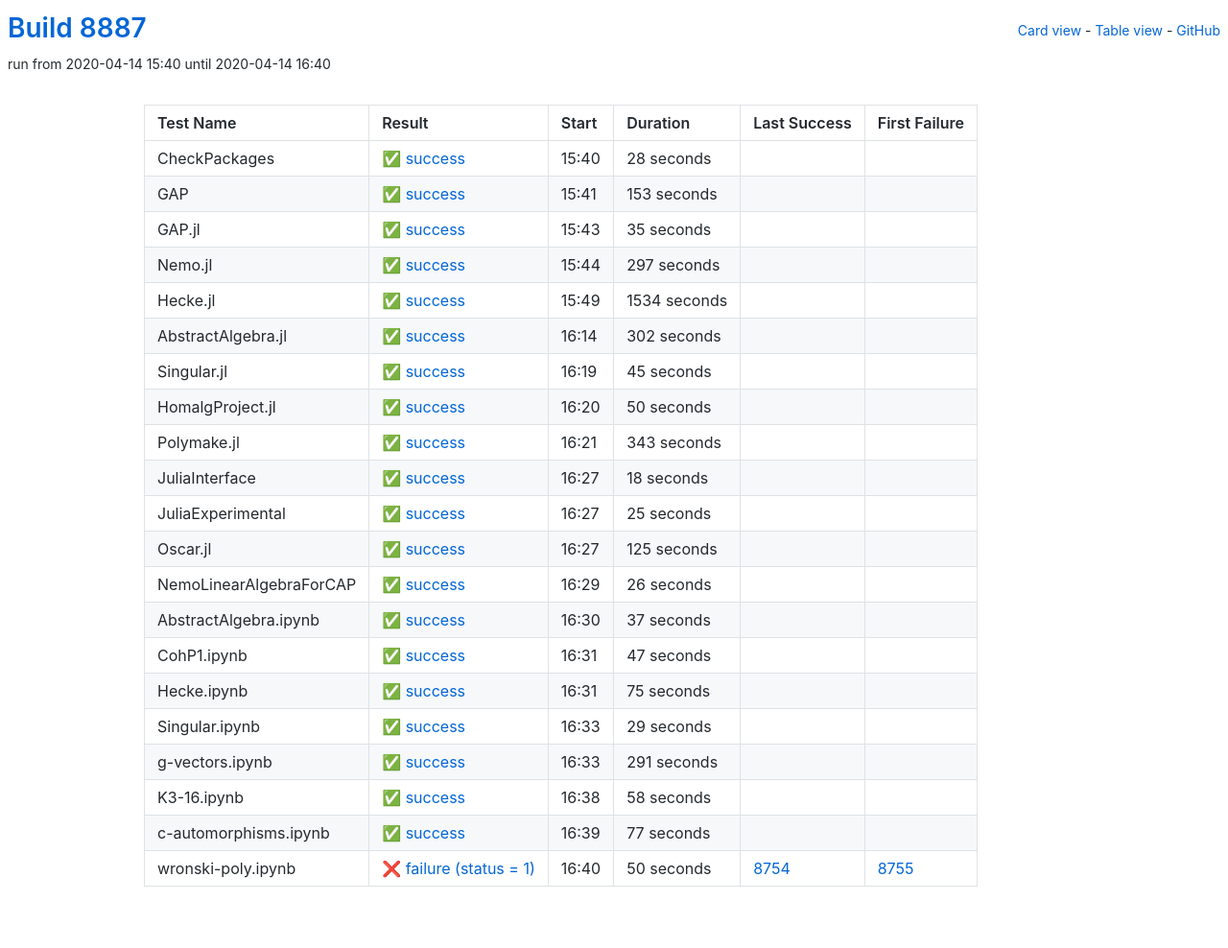
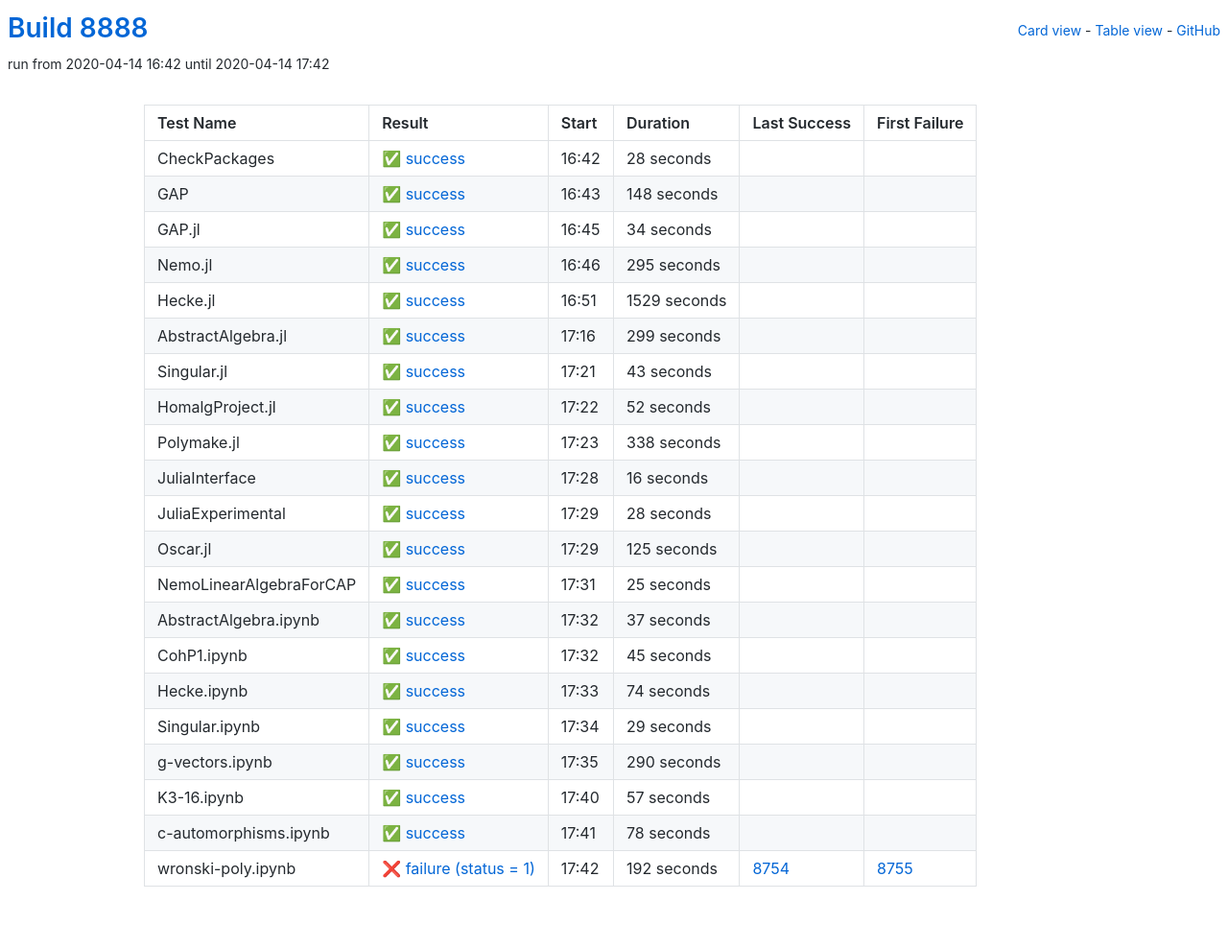
Before and after one commit to oscar-system/oscar-ci-status, a Jekyll site: the page built from table.html, in a window 1280 px wide. Shown: the whole page at 96% size. Built offline with Jekyll 4.4.1, drawn with Linux system fonts in a browser that asks for light colours.

Commit message:
Build 8888

```diff
--- a/_data/ci.yml
+++ b/_data/ci.yml
@@ -1,5 +1,5 @@
-build: 8887
-build_url: https://oscarci.mathematik.uni-kl.de/job/oscar/8887/
+build: 8888
+build_url: https://oscarci.mathematik.uni-kl.de/job/oscar/8888/
 job: oscar
 tests:
 - duration: 28
@@ -8,64 +8,152 @@ tests:
   first_failure_url: null
   last_success: false
   last_success_url: null
-  log: https://oscarci.mathematik.uni-kl.de/job/oscar/8887/artifact/logs/build-8887/CheckPackages.log
+  log: https://oscarci.mathematik.uni-kl.de/job/oscar/8888/artifact/logs/build-8888/CheckPackages.log
   name: CheckPackages
-  start: 2020-04-14 15:40
+  start: 2020-04-14 16:42
   status: success
   success: true
-- duration: 153
+- duration: 148
   exitcode: 0
   first_failure: false
   first_failure_url: null
   last_success: false
   last_success_url: null
-  log: https://oscarci.mathematik.uni-kl.de/job/oscar/8887/artifact/logs/build-8887/GAP.log
+  log: https://oscarci.mathematik.uni-kl.de/job/oscar/8888/artifact/logs/build-8888/GAP.log
   name: GAP
-  start: 2020-04-14 15:41
+  start: 2020-04-14 16:43
   status: success
   success: true
-- duration: 35
+- duration: 34
   exitcode: 0
   first_failure: false
   first_failure_url: null
   last_success: false
   last_success_url: null
-  log: https://oscarci.mathematik.uni-kl.de/job/oscar/8887/artifact/logs/build-8887/GAP.jl.log
+  log: https://oscarci.mathematik.uni-kl.de/job/oscar/8888/artifact/logs/build-8888/GAP.jl.log
   name: GAP.jl
-  start: 2020-04-14 15:43
+  start: 2020-04-14 16:45
   status: success
   success: true
-- duration: 297
+- duration: 295
   exitcode: 0
   first_failure: false
   first_failure_url: null
   last_success: false
   last_success_url: null
-  log: https://oscarci.mathematik.uni-kl.de/job/oscar/8887/artifact/logs/build-8887/Nemo.jl.log
+  log: https://oscarci.mathematik.uni-kl.de/job/oscar/8888/artifact/logs/build-8888/Nemo.jl.log
   name: Nemo.jl
-  start: 2020-04-14 15:44
+  start: 2020-04-14 16:46
   status: success
   success: true
-- duration: 1534
+- duration: 1529
   exitcode: 0
   first_failure: false
   first_failure_url: null
   last_success: false
   last_success_url: null
-  log: https://oscarci.mathematik.uni-kl.de/job/oscar/8887/artifact/logs/build-8887/Hecke.jl.log
+  log: https://oscarci.mathematik.uni-kl.de/job/oscar/8888/artifact/logs/build-8888/Hecke.jl.log
   name: Hecke.jl
-  start: 2020-04-14 15:49
+  start: 2020-04-14 16:51
   status: success
   success: true
-- duration: 302
+- duration: 299
   exitcode: 0
   first_failure: false
   first_failure_url: null
   last_success: false
   last_success_url: null
-  log: https://oscarci.mathematik.uni-kl.de/job/oscar/8887/artifact/logs/build-8887/AbstractAlgebra.jl.log
+  log: https://oscarci.mathematik.uni-kl.de/job/oscar/8888/artifact/logs/build-8888/AbstractAlgebra.jl.log
   name: AbstractAlgebra.jl
-  start: 2020-04-14 16:14
+  start: 2020-04-14 17:16
+  status: success
+  success: true
+- duration: 43
+  exitcode: 0
+  first_failure: false
+  first_failure_url: null
+  last_success: false
+  last_success_url: null
+  log: https://oscarci.mathematik.uni-kl.de/job/oscar/8888/artifact/logs/build-8888/Singular.jl.log
+  name: Singular.jl
+  start: 2020-04-14 17:21
+  status: success
+  success: true
+- duration: 52
+  exitcode: 0
+  first_failure: false
+  first_failure_url: null
+  last_success: false
+  last_success_url: null
+  log: https://oscarci.mathematik.uni-kl.de/job/oscar/8888/artifact/logs/build-8888/HomalgProject.jl.log
+  name: HomalgProject.jl
+  start: 2020-04-14 17:22
+  status: success
+  success: true
+- duration: 338
+  exitcode: 0
+  first_failure: false
+  first_failure_url: null
+  last_success: false
+  last_success_url: null
+  log: https://oscarci.mathematik.uni-kl.de/job/oscar/8888/artifact/logs/build-8888/Polymake.jl.log
+  name: Polymake.jl
+  start: 2020-04-14 17:23
+  status: success
+  success: true
+- duration: 16
+  exitcode: 0
+  first_failure: false
+  first_failure_url: null
+  last_success: false
+  last_success_url: null
+  log: https://oscarci.mathematik.uni-kl.de/job/oscar/8888/artifact/logs/build-8888/JuliaInterface.log
+  name: JuliaInterface
+  start: 2020-04-14 17:28
+  status: success
+  success: true
+- duration: 28
+  exitcode: 0
+  first_failure: false
+  first_failure_url: null
+  last_success: false
+  last_success_url: null
+  log: https://oscarci.mathematik.uni-kl.de/job/oscar/8888/artifact/logs/build-8888/JuliaExperimental.log
+  name: JuliaExperimental
+  start: 2020-04-14 17:29
+  status: success
+  success: true
+- duration: 125
+  exitcode: 0
+  first_failure: false
+  first_failure_url: null
+  last_success: false
+  last_success_url: null
+  log: https://oscarci.mathematik.uni-kl.de/job/oscar/8888/artifact/logs/build-8888/Oscar.jl.log
+  name: Oscar.jl
+  start: 2020-04-14 17:29
+  status: success
+  success: true
+- duration: 25
+  exitcode: 0
+  first_failure: false
+  first_failure_url: null
+  last_success: false
+  last_success_url: null
+  log: https://oscarci.mathematik.uni-kl.de/job/oscar/8888/artifact/logs/build-8888/NemoLinearAlgebraForCAP.log
+  name: NemoLinearAlgebraForCAP
+  start: 2020-04-14 17:31
+  status: success
+  success: true
+- duration: 37
+  exitcode: 0
+  first_failure: false
+  first_failure_url: null
+  last_success: false
+  last_success_url: null
+  log: https://oscarci.mathematik.uni-kl.de/job/oscar/8888/artifact/logs/build-8888/AbstractAlgebra.ipynb.log
+  name: AbstractAlgebra.ipynb
+  start: 2020-04-14 17:32
   status: success
   success: true
 - duration: 45
@@ -74,108 +162,20 @@ tests:
   first_failure_url: null
   last_success: false
   last_success_url: null
-  log: https://oscarci.mathematik.uni-kl.de/job/oscar/8887/artifact/logs/build-8887/Singular.jl.log
-  name: Singular.jl
-  start: 2020-04-14 16:19
+  log: https://oscarci.mathematik.uni-kl.de/job/oscar/8888/artifact/logs/build-8888/CohP1.ipynb.log
+  name: CohP1.ipynb
+  start: 2020-04-14 17:32
   status: success
   success: true
-- duration: 50
+- duration: 74
   exitcode: 0
   first_failure: false
   first_failure_url: null
   last_success: false
   last_success_url: null
-  log: https://oscarci.mathematik.uni-kl.de/job/oscar/8887/artifact/logs/build-8887/HomalgProject.jl.log
-  name: HomalgProject.jl
-  start: 2020-04-14 16:20
-  status: success
-  success: true
-- duration: 343
-  exitcode: 0
-  first_failure: false
-  first_failure_url: null
-  last_success: false
-  last_success_url: null
-  log: https://oscarci.mathematik.uni-kl.de/job/oscar/8887/artifact/logs/build-8887/Polymake.jl.log
-  name: Polymake.jl
-  start: 2020-04-14 16:21
-  status: success
-  success: true
-- duration: 18
-  exitcode: 0
-  first_failure: false
-  first_failure_url: null
-  last_success: false
-  last_success_url: null
-  log: https://oscarci.mathematik.uni-kl.de/job/oscar/8887/artifact/logs/build-8887/JuliaInterface.log
-  name: JuliaInterface
-  start: 2020-04-14 16:27
-  status: success
-  success: true
-- duration: 25
-  exitcode: 0
-  first_failure: false
-  first_failure_url: null
-  last_success: false
-  last_success_url: null
-  log: https://oscarci.mathematik.uni-kl.de/job/oscar/8887/artifact/logs/build-8887/JuliaExperimental.log
-  name: JuliaExperimental
-  start: 2020-04-14 16:27
-  status: success
-  success: true
-- duration: 125
-  exitcode: 0
-  first_failure: false
-  first_failure_url: null
-  last_success: false
-  last_success_url: null
-  log: https://oscarci.mathematik.uni-kl.de/job/oscar/8887/artifact/logs/build-8887/Oscar.jl.log
-  name: Oscar.jl
-  start: 2020-04-14 16:27
-  status: success
-  success: true
-- duration: 26
-  exitcode: 0
-  first_failure: false
-  first_failure_url: null
-  last_success: false
-  last_success_url: null
-  log: https://oscarci.mathematik.uni-kl.de/job/oscar/8887/artifact/logs/build-8887/NemoLinearAlgebraForCAP.log
-  name: NemoLinearAlgebraForCAP
-  start: 2020-04-14 16:29
-  status: success
-  success: true
-- duration: 37
-  exitcode: 0
-  first_failure: false
-  first_failure_url: null
-  last_success: false
-  last_success_url: null
-  log: https://oscarci.mathematik.uni-kl.de/job/oscar/8887/artifact/logs/build-8887/AbstractAlgebra.ipynb.log
-  name: AbstractAlgebra.ipynb
-  start: 2020-04-14 16:30
-  status: success
-  success: true
-- duration: 47
-  exitcode: 0
-  first_failure: false
-  first_failure_url: null
-  last_success: false
-  last_success_url: null
-  log: https://oscarci.mathematik.uni-kl.de/job/oscar/8887/artifact/logs/build-8887/CohP1.ipynb.log
-  name: CohP1.ipynb
-  start: 2020-04-14 16:31
-  status: success
-  success: true
-- duration: 75
-  exitcode: 0
-  first_failure: false
-  first_failure_url: null
-  last_success: false
-  last_success_url: null
-  log: https://oscarci.mathematik.uni-kl.de/job/oscar/8887/artifact/logs/build-8887/Hecke.ipynb.log
+  log: https://oscarci.mathematik.uni-kl.de/job/oscar/8888/artifact/logs/build-8888/Hecke.ipynb.log
   name: Hecke.ipynb
-  start: 2020-04-14 16:31
+  start: 2020-04-14 17:33
   status: success
   success: true
 - duration: 29
@@ -184,52 +184,52 @@ tests:
   first_failure_url: null
   last_success: false
   last_success_url: null
-  log: https://oscarci.mathematik.uni-kl.de/job/oscar/8887/artifact/logs/build-8887/Singular.ipynb.log
+  log: https://oscarci.mathematik.uni-kl.de/job/oscar/8888/artifact/logs/build-8888/Singular.ipynb.log
   name: Singular.ipynb
-  start: 2020-04-14 16:33
+  start: 2020-04-14 17:34
   status: success
   success: true
-- duration: 291
+- duration: 290
   exitcode: 0
   first_failure: false
   first_failure_url: null
   last_success: false
   last_success_url: null
-  log: https://oscarci.mathematik.uni-kl.de/job/oscar/8887/artifact/logs/build-8887/g-vectors.ipynb.log
+  log: https://oscarci.mathematik.uni-kl.de/job/oscar/8888/artifact/logs/build-8888/g-vectors.ipynb.log
   name: g-vectors.ipynb
-  start: 2020-04-14 16:33
+  start: 2020-04-14 17:35
   status: success
   success: true
-- duration: 58
+- duration: 57
   exitcode: 0
   first_failure: false
   first_failure_url: null
   last_success: false
   last_success_url: null
-  log: https://oscarci.mathematik.uni-kl.de/job/oscar/8887/artifact/logs/build-8887/K3-16.ipynb.log
+  log: https://oscarci.mathematik.uni-kl.de/job/oscar/8888/artifact/logs/build-8888/K3-16.ipynb.log
   name: K3-16.ipynb
-  start: 2020-04-14 16:38
+  start: 2020-04-14 17:40
   status: success
   success: true
-- duration: 77
+- duration: 78
   exitcode: 0
   first_failure: false
   first_failure_url: null
   last_success: false
   last_success_url: null
-  log: https://oscarci.mathematik.uni-kl.de/job/oscar/8887/artifact/logs/build-8887/c-automorphisms.ipynb.log
+  log: https://oscarci.mathematik.uni-kl.de/job/oscar/8888/artifact/logs/build-8888/c-automorphisms.ipynb.log
   name: c-automorphisms.ipynb
-  start: 2020-04-14 16:39
+  start: 2020-04-14 17:41
   status: success
   success: true
-- duration: 50
+- duration: 192
   exitcode: 1
   first_failure: 8755
   first_failure_url: https://oscarci.mathematik.uni-kl.de/job/oscar/8755/
   last_success: 8754
   last_success_url: https://oscarci.mathematik.uni-kl.de/job/oscar/8754/
-  log: https://oscarci.mathematik.uni-kl.de/job/oscar/8887/artifact/logs/build-8887/wronski-poly.ipynb.log
+  log: https://oscarci.mathematik.uni-kl.de/job/oscar/8888/artifact/logs/build-8888/wronski-poly.ipynb.log
   name: wronski-poly.ipynb
-  start: 2020-04-14 16:40
+  start: 2020-04-14 17:42
   status: failure
   success: false
```
Also changed, not shown: README.md.
